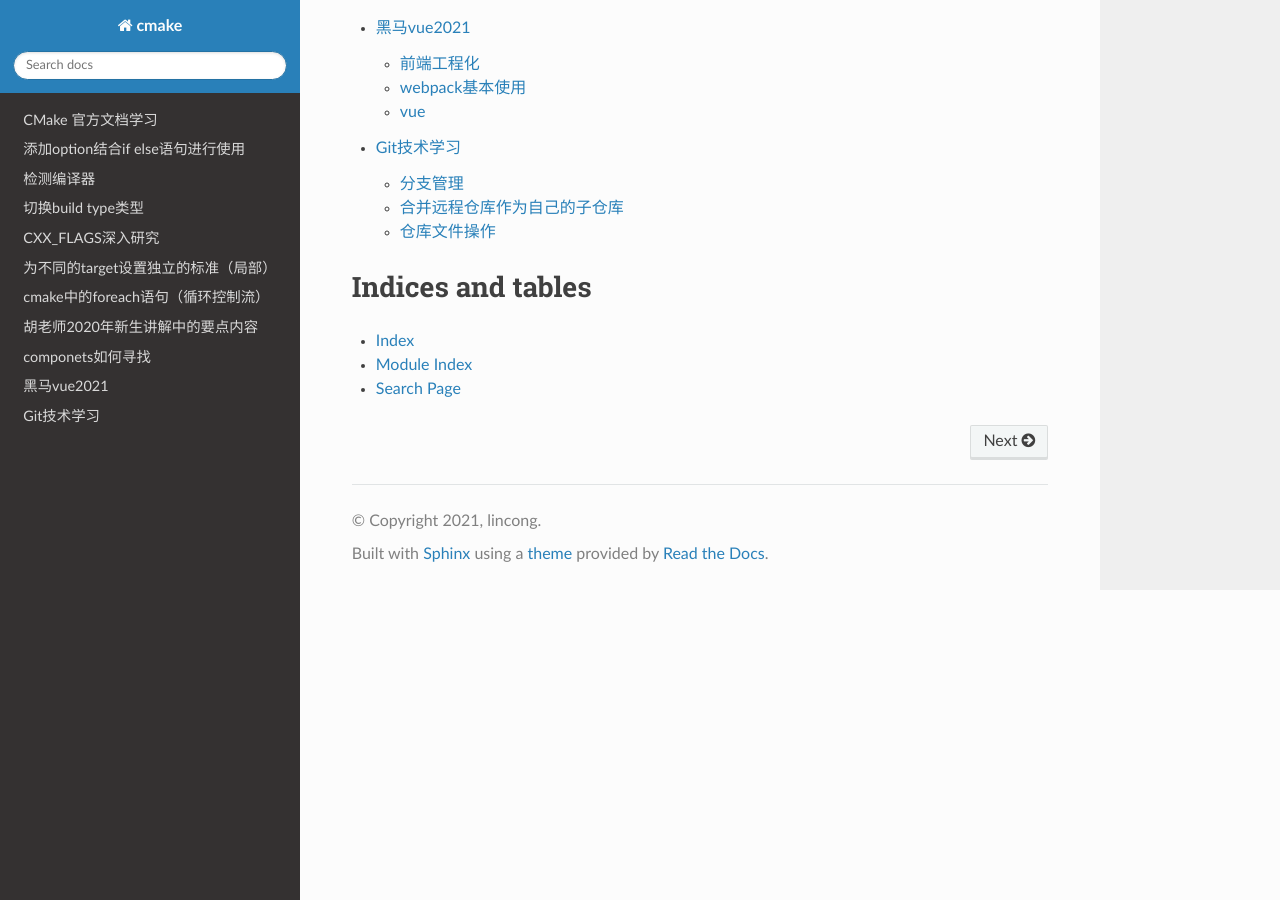
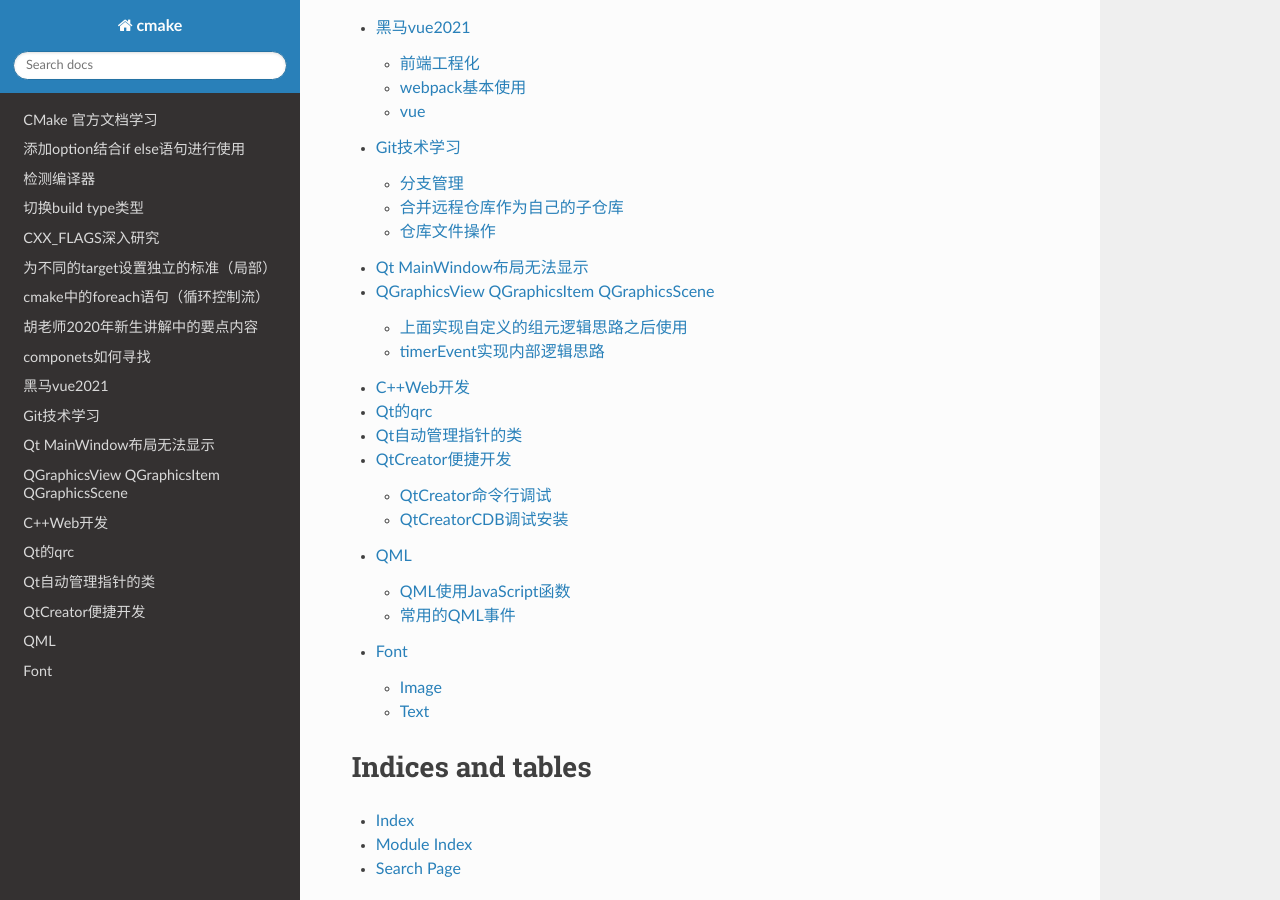
Before and after one commit to Lincong-pro/notes, a Sphinx documentation site: the page built from source/index.rst, in a window 1280 px wide and 900 px high, scrolled down 1896 px. Built offline with Sphinx 7.4.7 and the Read the Docs theme 2.0.0, drawn with Linux system fonts in a browser that asks for light colours; pages that are not in the unit, such as notebooks, are missing from menus; some of the changed lines change nothing that is shown.

Commit message:
加入Qt笔记

````diff
--- /dev/null
+++ b/source/Qt.md
@@ -0,0 +1,307 @@
+```c++
+#include "mainwindow.h"
+#include "ui_mainwindow.h"
+#include <QRegExp>
+#include <QRegExpValidator>
+#include <QDebug>
+
+MainWindow::MainWindow(QWidget *parent)
+    : QMainWindow(parent)
+    , ui(new Ui::MainWindow)
+{
+    ui->setupUi(this);
+    //创建一个正则表达式对象,实际上下面的正则表达式控制了lineEdit中可以输入的内容
+    QRegExp regExp("[1-9][0-9]{6,10}@qq.com$");
+    //使用正则表达式对象设置正则验证对象
+    ui->lineEdit->setValidator(new QRegExpValidator(regExp));
+    connect(ui->okButton,&QPushButton::clicked,this,[](){
+        qDebug()<<"I'd like to accpet you!";
+    });
+    connect(ui->cancelButton,&QPushButton::clicked,this,[](){
+        qDebug()<<"I'd like to reject you!";
+    });
+}
+
+MainWindow::~MainWindow()
+{
+    delete ui;
+}
+
+
+void MainWindow::on_lineEdit_textChanged(const QString &arg1)
+{
+    //根据该文本中的内容判断是否启用OK按钮
+    ui->okButton->setEnabled(ui->lineEdit->hasAcceptableInput());
+    //This property holds whether the input satisfies the inputMask and the validator.
+}
+```
+
+##### Qt MainWindow布局无法显示
+
+[`参考网址`](https://www.jianshu.com/p/66b031a38c78)Note: Creating a main window without a central widget is not supported. You must have a central widget even if it is just a placeholder.
+
+```c++
+    //接下来我需要实现的东西就是实现左侧listwidget的item选择在右侧stackedwidget进行实时的显示
+    QStackedWidget *stack =new QStackedWidget();
+    QListWidget *list = new QListWidget();
+    // 下面的三句话十分重要，决定了手动布局的效果能否显示出来
+    QWidget *cen=new QWidget(this);
+    setCentralWidget(cen);
+    QHBoxLayout *layout = new QHBoxLayout(cen);
+    layout->addWidget(stack,0,Qt::AlignCenter);
+    layout->addWidget(list);
+    for(int i=0;i<3;++i){
+        list->insertItem(i,"Window"+QString::number(i+1));
+        stack->addWidget(new QLabel("Window"+QString::number(i+1)));
+    }
+    //利用布局窗口控制各个部件的延展性问题
+    layout->setStretchFactor(list,1);
+    layout->setStretchFactor(stack,3);
+    //连接信号与槽便于堆叠窗口的切换
+    connect(list,&QListWidget::currentRowChanged,stack,&QStackedWidget::setCurrentIndex);
+    layout->setMargin(5);
+    layout->setSpacing(5);
+```
+
+##### QGraphicsView QGraphicsItem QGraphicsScene
+
+```c++
+ //用于存放绘制图元的一些操作，供QGraphicsView调用
+void paint(QPainter *painter,const QStyleOptionGraphicsItem* option,QWidget* widget);
+//下面是QGraphicsItem的自带函数
+void Butterfly::paint(QPainter *painter, const QStyleOptionGraphicsItem *option, QWidget *widget) {
+    if(up){
+        painter->drawPixmap(boundingRect().topLeft(),bmp_up);
+        up=!up;
+    }else {
+        painter->drawPixmap(boundingRect().topLeft(),bmp_down);
+        up=!up;
+    }
+}
+```
+
+###### 上面实现自定义的组元逻辑思路之后使用
+
+```c++
+	 //创建视图
+    QGraphicsView *view=new QGraphicsView;
+    //创建场景
+    QGraphicsScene *scene=new QGraphicsScene;
+    //创建Item
+    Butterfly *butterfly=new Butterfly;
+    butterfly->setPos(-100,0);
+    //设置场景矩形
+    scene->setSceneRect(-200,-200,400,400);
+    //设置场景图元
+    scene->addItem(butterfly);
+    //view设置场景
+    view->setScene(scene);
+    view->resize(400,400);
+    view->show();
+```
+
+###### timerEvent实现内部逻辑思路
+
+```c++
+void Butterfly::timerEvent(QTimerEvent *) {
+    //该函数为QGraphicsItem的绘图函数
+    qreal edge_right=scene()->sceneRect().right()+boundingRect().width()/2;
+    qreal edge_top=scene()->sceneRect().top()+boundingRect().height()/2;
+    qreal edge_bottom=scene()->sceneRect().bottom()+boundingRect().height()/2;
+    if(this->pos().x()>=edge_right){
+        //如果item的中心超过了边界线（pos.x()相对于scene来讲）
+        setPos(scene()->sceneRect().left(),this->pos().y());//y轴不变，x轴向左移动
+    }
+    if(this->pos().y()>=edge_top) {
+        setPos(this->pos().x(),scene()->sceneRect().bottom());//x轴不变，y轴向下移动
+    }
+    if(this->pos().y()<=edge_bottom) {
+        setPos(this->pos().x(),scene()->sceneRect().top());//x轴不变，y轴向上移动
+    }
+    angle+=(rand()%10)/20;//在0-0.5之间产生随机数
+    qreal dx=fabs(sin(angle*PI)*10);//0-180度之间移动过
+    qreal dy=fabs(rand()%200);//控制蝴蝶在场景中的位置
+    setPos(mapToParent(dx,dy));//投影到场景坐标系中
+}
+```
+
+##### C++Web开发
+
+```c++
+https://www.runoob.com/cplusplus/cpp-web-programming.html
+```
+
+##### Qt的qrc
+
+* Qt中的qrc打开的资源尽量是在子目录下或者qrc文件的同级目录
+
+##### Qt自动管理指针的类
+
+* QScopedPointer类似于智能指针，主要用于管理控件的释放
+
+* QScopedArrayPointer用于RAII释放数组
+
+  ```c++
+   QScopedArrayPointer<int> i(new int[10]);
+  ```
+
+##### QtCreator便捷开发
+
+1. 查找文件 Ctrl + K
+2. 打开文件的快捷切换 Ctrl + Tab
+3. 运行 Ctrl + R
+4. 编译 Ctrl + B
+5. 快速查找定义 F2
+6. 源文件和头文件快速切换 F4
+
+###### QtCreator命令行调试
+
+>  colmap bundle_adjuster --input_path G:/tri --output_path C:/Users/lovely/Desktop/build1 --BundleAdjustment.max_num_iterations 5000 --BundleAdjustment.refine_focal_length 0 --BundleAdjustment.refine_principal_point 1 --BundleAdjustment.refine_extra_params 0 --BundleAdjustment.refine_extrinsics 0 --BundleAdjustment.function_tolerance 0 --BundleAdjustment.gradient_tolerance 0 --BundleAdjustment.parameter_tolerance 1e-10 --BundleAdjustment.constrain_points 1 --BundleAdjustment.constrain_points_loss_weight 0.01 \
+>
+> **note:**注意最后一定要加一个\作为命令行的结束
+
+###### QtCreatorCDB调试安装
+
+> https://developer.microsoft.com/zh-cn/windows/downloads/sdk-archive/
+>
+> 安装向导中只需要选择Debug Tools即可
+
+#### QML
+
+> 1. **QML采用下面的命令运行qml文件**
+>
+> ```html
+> $QTDIR/bin/qmlscene rectangle.qml
+> ```
+>
+> 2. **QML自定义属性**
+>
+>    ```
+>    property int(类型) times(属性名): value
+>    ```
+>
+>    * **QML自定义属性类别**
+>      + bool、unsigned int、int、float、double、qreal
+>      + string(基本类型)
+>
+> 3. **QML给属性定义别名**
+>
+>    ```
+>    property alias anotherTimes: thisLabel.times
+>    ```
+>
+> 4. **QML监听事件**
+>
+>    ```c++
+>    // focus is neeed to receive key events
+>    focus: true
+>    ```
+>
+> 5. ##### QML使用JavaScript函数
+>
+>    ```js
+>        // (2) handler with some JS
+>        Keys.onSpacePressed: {
+>        increment()
+>        }
+>
+>        // clear the text on escape
+>        Keys.onEscapePressed: {
+>        label.text = ''
+>        }
+>
+>        // (3) a JS function
+>        function increment() {
+>        spacePresses = spacePresses + 1
+>        }
+>    ```
+>
+> 6. **QML四大基础元素**
+>
+>    + Item(基础元素对象)
+>
+>      + Geometry: x y z width height
+>      + Layout handling:
+>        - anchors
+>          + left right top bottom
+>          + verticalCenter horizontalCenter
+>          + verticalCenterOffset horizontalCenterOffset
+>          + leftMargin .etc
+>          + centerIn(居中)
+>      + Key handling
+>        - key  和 keyNavigation（按键定位）
+>        - Transform
+>          - scale
+>          - rotate
+>          - transformOrigin
+>      + Visual
+>        - opacity
+>        - visible
+>        - clip(限制边界元素的绘制)
+>        - smooth
+>
+>    + Rectangle(矩形框)
+>
+>      - radius绘制圆角
+>
+>      - gradient
+>
+>        + ```
+>          gradient: Gradient {
+>              GradientStop { position: 0.0; color: 						"lightsteelblue" }
+>              GradientStop { position: 1.0; color: "slategray" 			}
+>          }
+>          ```
+>
+>      - border
+>
+>        + color
+>        + width
+>
+>    + Text(文本)
+>
+>      - style: Text.Sunken
+>      - styleColor: '#FF4444'
+>      - anchors.centerIn: parent
+>
+>    + Image(图像)
+>
+>    + MouseArea(鼠标区域)
+>
+>      - ```
+>        anchors.fill: parent
+>        onClicked: {
+>        	status.text = "Button clicked!"
+>        }
+>        ```
+
+##### 常用的QML事件
+
+> * onTextChanged
+
+#### Font
+
+> 1. font.family: "Ubuntu"
+> 2. font.pixelSize: 24
+
+##### Image
+
+###### 指定图像文件
+
+```html
+source: 'assets/rocket.png' <!--其中url的值可以是一个网络链接或者本地-->
+clip: true
+fillMode: Image.PreserveAspectiCrop
+```
+
+
+
+##### Text
+
+###### 文本位置
+
+```html
+horizontalAlignment: Text.AlignHCenter
+verticalAlignment: Text.AlignTop
+warpMode: Text.WordWarp
+```
--- a/source/index.rst
+++ b/source/index.rst
@@ -13,6 +13,7 @@ Hello sphinx
    throws
    string
    git
+   Qt
 
 
 
````
